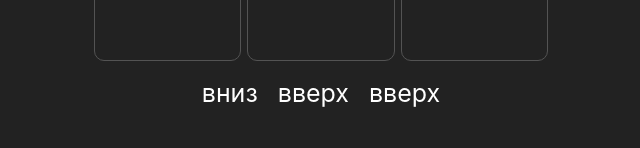
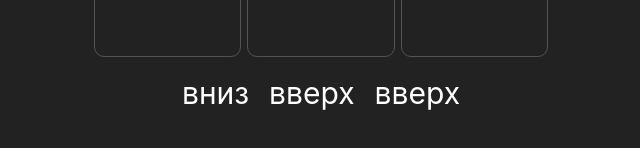
Before and after one commit to Kniferrr/labyrinthGame, a React (Create React App) app: page / in a window 1280 px wide. Shown: the part 604-752 px from the top of the page, without its empty margins (319-959 px from the left). Built offline with nearby package versions, Linux system fonts and the light colour scheme.

Commit message:
working version

```diff
--- a/package.json
+++ b/package.json
@@ -15,6 +15,7 @@
     "react-redux": "^8.0.2",
     "react-router-dom": "^6.3.0",
     "react-scripts": "5.0.1",
+    "react-transition-group": "^4.4.5",
     "redux": "^4.2.0",
     "web-vitals": "^2.1.4"
   },
@@ -30,7 +31,7 @@
       "react-app/jest"
     ]
   },
- "browserslist": {
+  "browserslist": {
     "production": [
       ">0.2%",
       "not dead",
--- a/src/components/TargetDesignator/TargetDesignator.css
+++ b/src/components/TargetDesignator/TargetDesignator.css
@@ -6,3 +6,32 @@
 .TargetArrows span {
     margin: 10px;
 }
+
+.arrows{
+    font-size: 30px;
+    opacity: 100%;
+    transition: opacity 1s;
+};
+
+.arrowsStart{
+    font-size: 30px;
+    opacity: 1%;
+}
+
+.example-enter {
+    opacity: 0.01;
+  }
+
+  .example-enter.example-enter-active {
+    opacity: 1;
+    transition: opacity 500ms ease-in;
+  }
+
+  .example-leave {
+    opacity: 1;
+  }
+
+  .example-leave.example-leave-active {
+    opacity: 0.01;
+    transition: opacity 300ms ease-in;
+  }
--- a/src/components/TargetDesignator/TargetDesignator.js
+++ b/src/components/TargetDesignator/TargetDesignator.js
@@ -2,15 +2,17 @@ import React from 'react'
 import {useSelector} from "react-redux";
 import "./TargetDesignator.css"
 import { useDispatch } from 'react-redux';
-import {restartGame} from "../store/actionCreaters/restartGame"
+import {restartGame} from "../store/actionCreaters/restartGame";
+
 
 function TargetDesignator() {
+
     const dispatch = useDispatch();
     let keyid = 0;
     const {path, gameEnd, fieldSize,complexity} = useSelector((state) => state.gamefield);
       // y: 0 - -1 влево, 1 - +1 вправо, x: 2 - -1 вверх, 3: +1 вниз
         const arrows = path.map((el)=> {
-           return <span className='Score' key={keyid++}>
+           return <span className='arrows' key={keyid++}>
             {el === 0 ? "влево" :
            el === 1 ? "вправо" :
            el === 2 ? "вверх" :
@@ -19,11 +21,13 @@ function TargetDesignator() {
            </span>;
         });
 
-        const restartButton = gameEnd === false ? null : <div><button className='btn btn-dark' onClick={()=> dispatch(restartGame(fieldSize,complexity))}>Restart</button></div>
+        const restartButton = gameEnd === false ? null : <div><button className='btn btn-dark' onClick={()=>  dispatch(restartGame(fieldSize,complexity))}>Restart</button></div>
   return (
     <>
+
     <div className='TargetArrows'>{arrows}</div>
     <div>{restartButton}</div>
+
     </>
   )
 }
```
Also changed, not shown: 12 other files (tests, documents, lock files or other folders).
